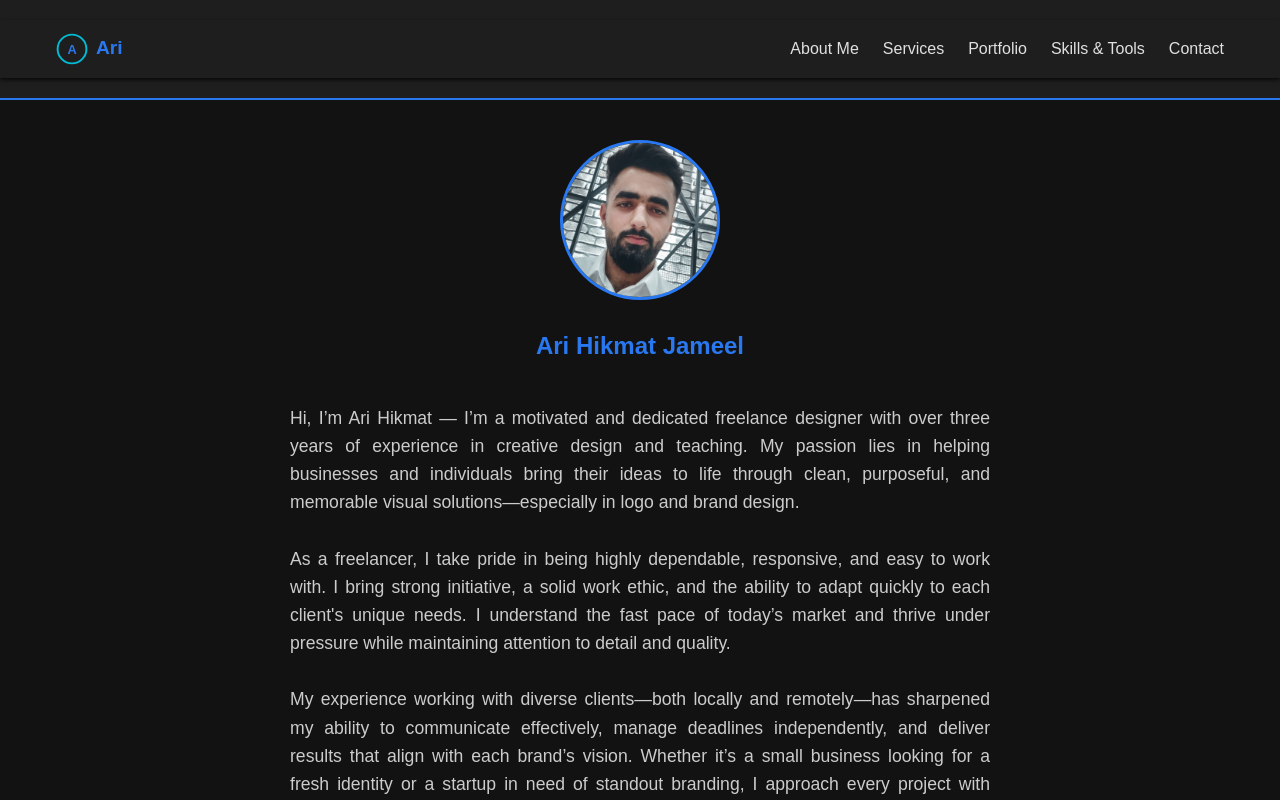
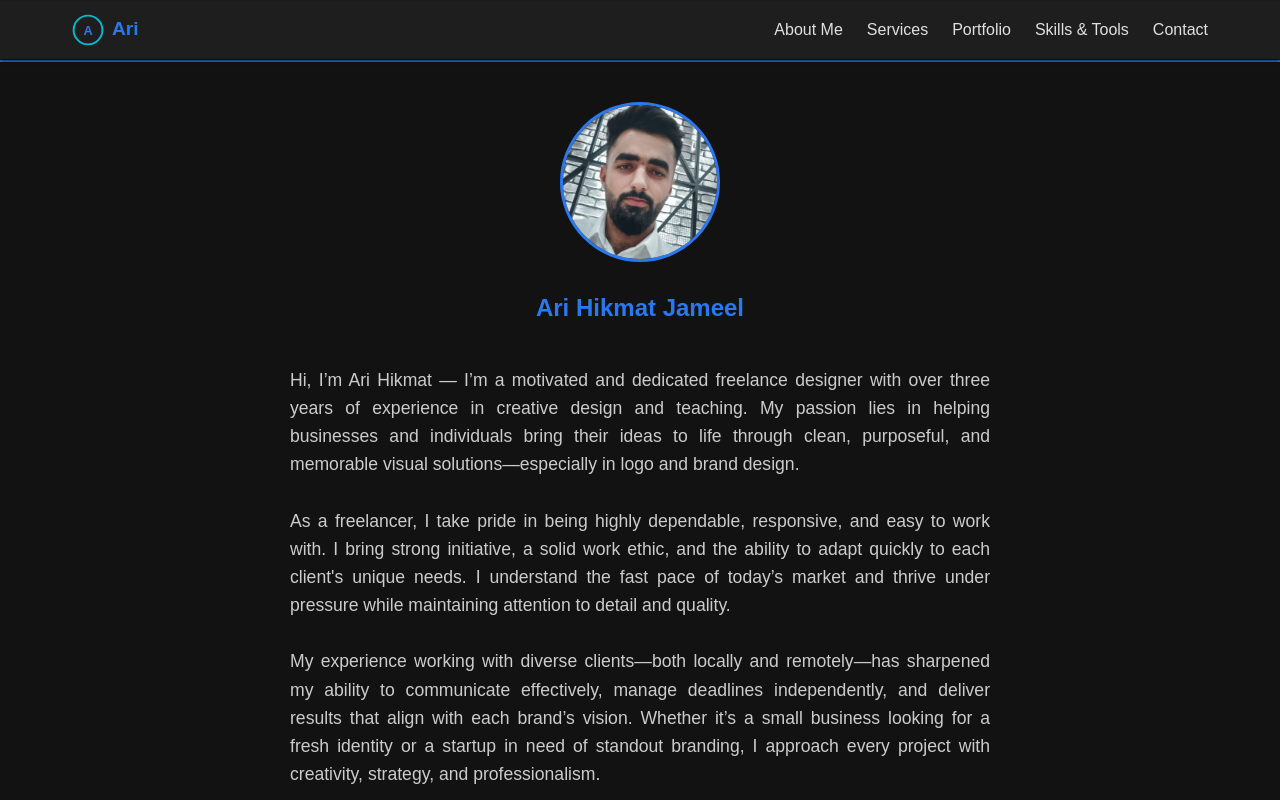
Before and after one commit to AriGulli/Portfolio, a plain HTML site: page index.html in a window 1280 px wide. Shown: the top 800 px of the page. Drawn offline with Linux system fonts and the light colour scheme; files whose address does not match are found by name.

Commit message:
Add files via upload

```diff
--- a/styles.css
+++ b/styles.css
@@ -23,7 +23,7 @@ a:hover {
 }
 header {
   background: #1E1E1E;
-  padding: 20px 0;
+  padding: 1px 0;
   position: sticky;
   top: 0;
   z-index: 999;
@@ -43,7 +43,7 @@ nav {
   display: flex;
   justify-content: space-between;
   align-items: center;
-  padding: 0.8rem 1rem;
+  padding: 0.8rem 2rem;
   flex-wrap: wrap;
 }
 .logo {
```
